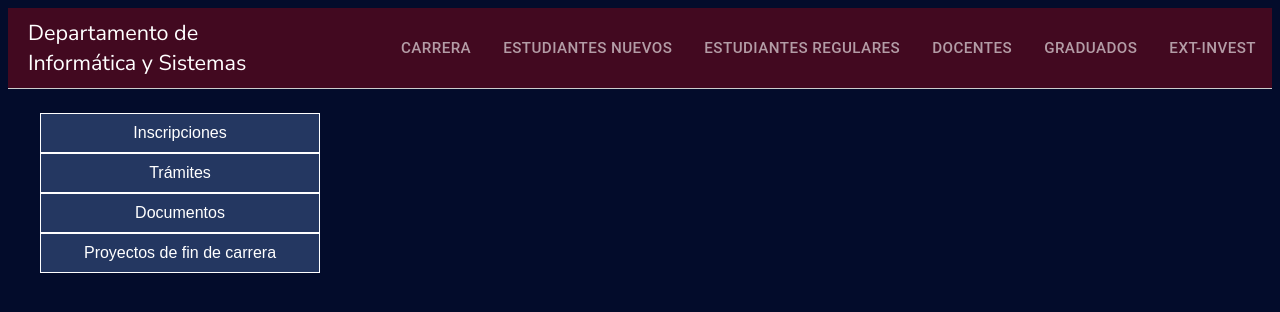
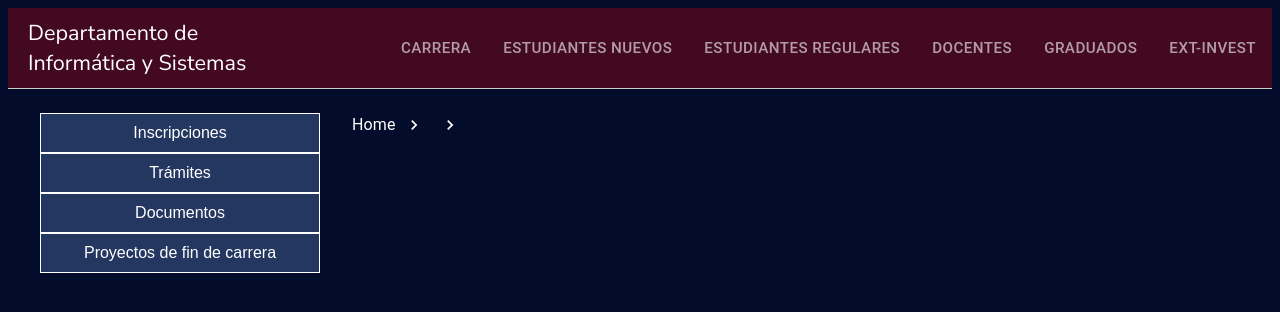
Before and after one commit to elprogramadorr/info-sistemas-webapp, a React (Vite) app: page /estudiantes-regulares in a window 1280 px wide. Shown: the top 312 px of the page. Built offline with nearby package versions, Linux system fonts and the light colour scheme; a web font is replaced by a local one.

Commit message:
ayuda del breadcrumb

```diff
--- a/src/screens/ModuloEstudiantesRegulares.jsx
+++ b/src/screens/ModuloEstudiantesRegulares.jsx
@@ -2,11 +2,22 @@ import { useState } from "react";
 import Layout from "./Layout";
 import DropdownMenu from "../utils/DropdownMenu";
 import { Button } from "@mui/material";
+import MigaDePan from "../utils/MigaDePan";
 
 function DropdownItem({ text }) {
     const [isPressed, setIsPressed] = useState(false);
+    localStorage.setItem('isPressedEstRegular', false);
+    const styles = {
+        padding: 4,
+        textTransform: 'none',
+        justifyContent: 'left',
+        color: 'black',
+        backgroundColor: isPressed ? 'gray' : 'white'
+    }
     return (
-        <Button style={{padding:4, textTransform:'none', justifyContent: 'left',color:'black'}} onClick={()=>{setIsPressed(true)}}>
+        <Button
+            style={styles}
+            onClick={() => { setIsPressed(!isPressed); localStorage.setItem('segundoNivelEstRegulares', text) }}>
             {text}
         </Button>
     );
@@ -15,7 +26,8 @@ function DropdownItem({ text }) {
 const EstudiantesRegulares = () => {
     return (
         <>
-        <div style={{marginTop:'1.5rem'}}>
+            <div style={{ marginTop: '1.5rem', display: 'flex', flexDirection: 'row', gap: '2rem', flexWrap: 'wrap' }}>
+                <div >
                     <DropdownMenu label="Inscripciones">
                         <DropdownItem text="Fechas" />
                         <DropdownItem text="Requisitos" />
@@ -39,6 +51,8 @@ const EstudiantesRegulares = () => {
                         <DropdownItem text="Convocatorias" />
                     </DropdownMenu>
                 </div>
+                <MigaDePan></MigaDePan>
+            </div>
         </>
     );
 }
--- a/src/utils/DropdownMenu.jsx
+++ b/src/utils/DropdownMenu.jsx
@@ -5,7 +5,11 @@ function DropdownMenu({ label, children }) {
   const [isOpen, setIsOpen] = useState(false);
 
   const toggleDropdown = () => {
-    setIsOpen(!isOpen);
+    if(localStorage.getItem('isPressedEstRegular') === 'false') {
+        setIsOpen(!isOpen);
+        localStorage.setItem('primerNivelEstRegular', label);
+    }
+
   };
 
   const styles = {
--- /dev/null
+++ b/src/utils/MigaDePan.jsx
@@ -0,0 +1,54 @@
+import {useEffect, useState} from 'react';
+import Breadcrumbs from '@mui/material/Breadcrumbs';
+import Typography from '@mui/material/Typography';
+import Link from '@mui/material/Link';
+import Stack from '@mui/material/Stack';
+import NavigateNextIcon from '@mui/icons-material/NavigateNext';
+import { useNavigate } from 'react-router-dom';
+
+function handleClick(event) {
+
+  event.preventDefault();
+  console.info('You clicked a breadcrumb.');
+}
+
+export default function MigaDePan() {
+    const navigation = useNavigate();
+    const [primerNivel, setPrimerNivel] = useState(localStorage.getItem('primerNivelEstRegular'));
+    const [segundoNivel, setSegundoNivel] = useState(localStorage.getItem('segundoNivelEstRegulares'));
+
+    useEffect(()=> {
+       setPrimerNivel(localStorage.getItem('primerNivelEstRegular'));
+         setSegundoNivel(localStorage.getItem('segundoNivelEstRegulares'));
+    }, [localStorage.getItem('primerNivelEstRegular'),  localStorage.getItem('segundoNivelEstRegulares') ])
+
+  const breadcrumbs = [
+    <Link underline="hover" key="1" color="white" href="/" onClick={()=>navigation.navigate('Home')}>
+        Home
+    </Link>,
+    <Link
+      underline="hover"
+      key="2"
+      color="white"
+      href="/material-ui/getting-started/installation/"
+      onClick={handleClick}
+    >
+      {localStorage.getItem('primerNivelEstRegular')}
+    </Link>,
+    <Typography key="3" color="white">
+      {localStorage.getItem('segundoNivelEstRegulares')}
+    </Typography>,
+  ];
+
+  return (
+    <Stack spacing={2}>
+      <Breadcrumbs
+        separator={<NavigateNextIcon fontSize="small" />}
+        aria-label="breadcrumb"
+        sx={{ color: 'white' }}
+      >
+        {breadcrumbs}
+      </Breadcrumbs>
+    </Stack>
+  );
+}
```
Lines whose indentation alone changed are shown as unchanged.
